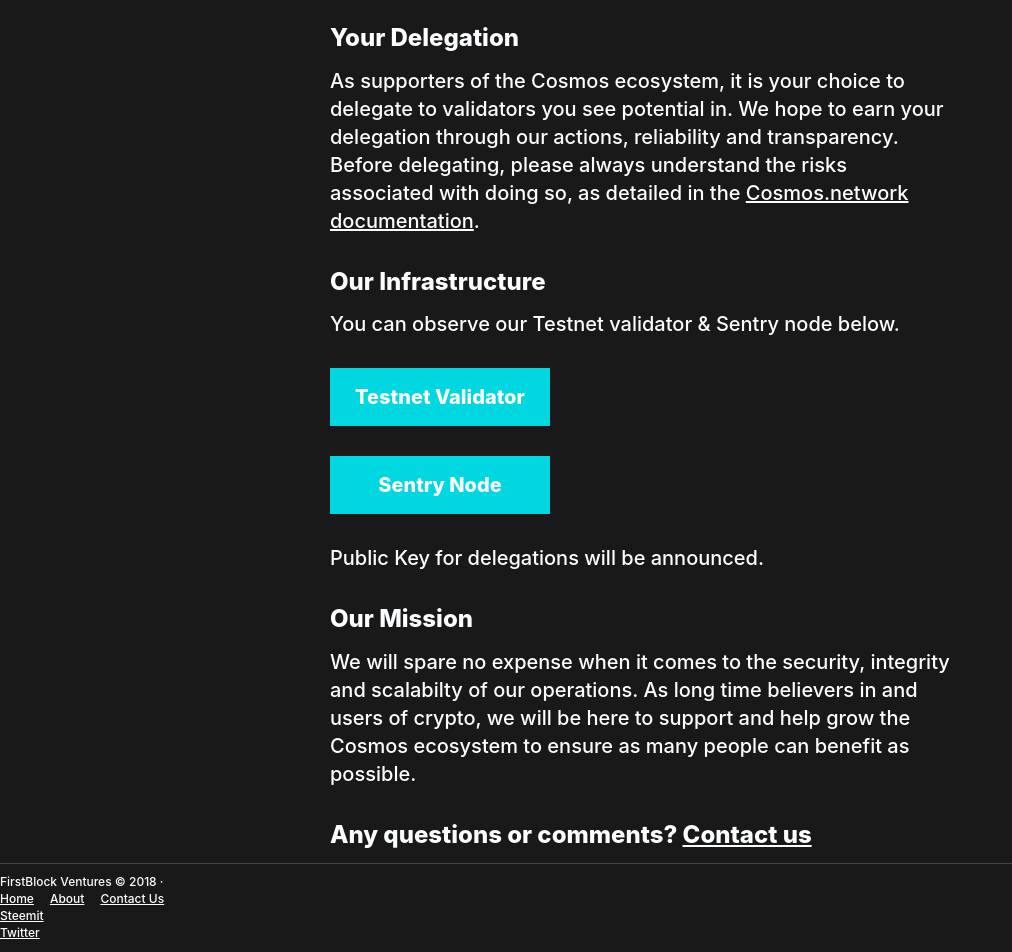
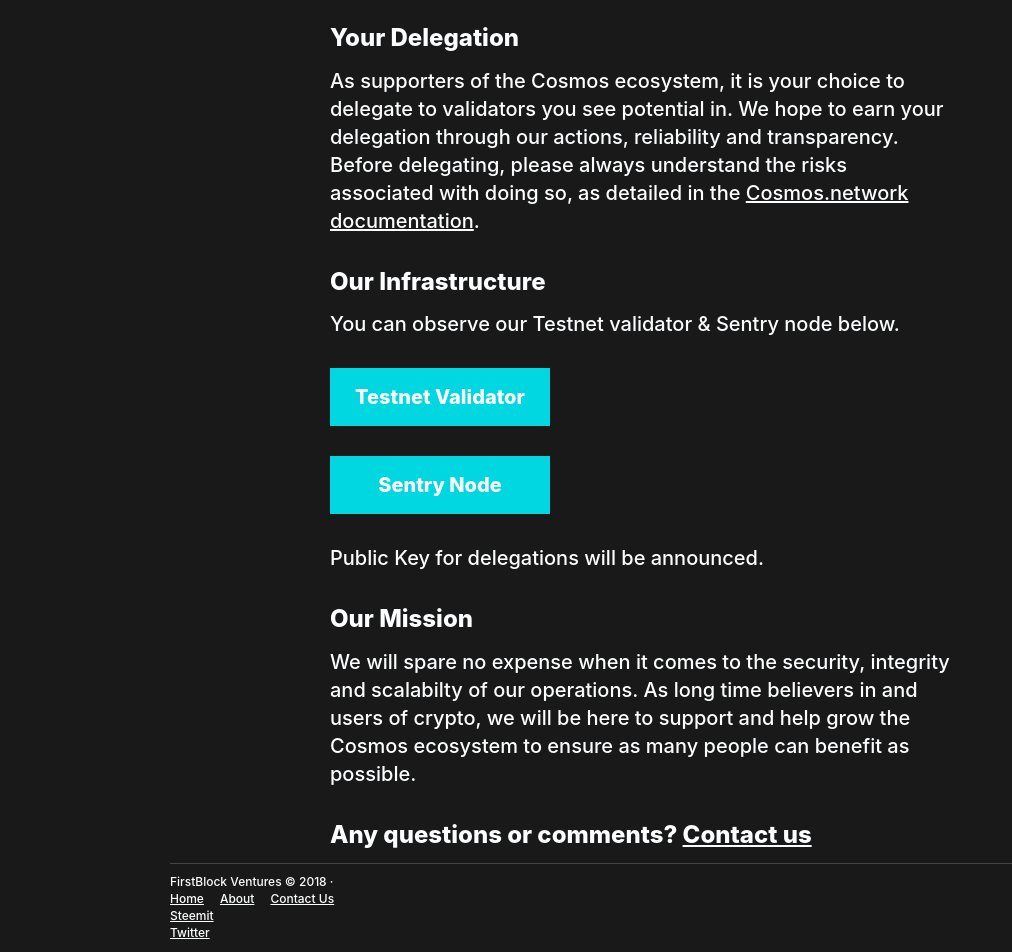
Before and after one commit to FirstBlock-CosmosVal/firstblock.io, a Jekyll site: the page built from index.md, in a window 1280 px wide. Shown: the part 937-1889 px from the top of the page, without its empty margins (0-1012 px from the left). Built offline with Jekyll 4.4.1, drawn with Linux system fonts in a browser that asks for light colours.

Commit message:
Update footer.html

```diff
--- a/_includes/footer.html
+++ b/_includes/footer.html
@@ -1,8 +1,8 @@
-<footer class="inline">
+<footer class="wrapper">
   <div>
     <span class="copyright">{{ site.title }} &copy; 2018 &middot;</span>
     <nav>
-      <ul class="footer-nav">
+      <ul class="inline">
         {% assign pages = site.pages | sort: 'position' %}
         {% for page in pages %}
           {% if page.title %}
```
